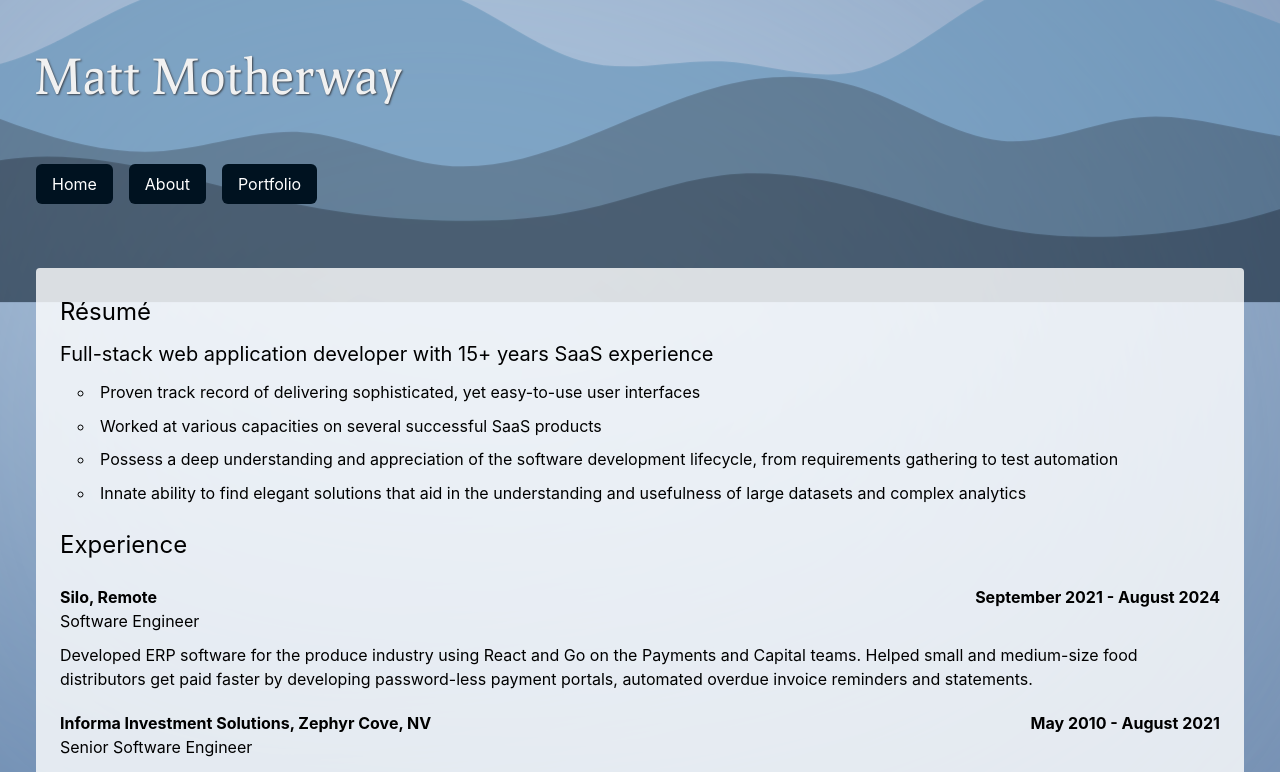
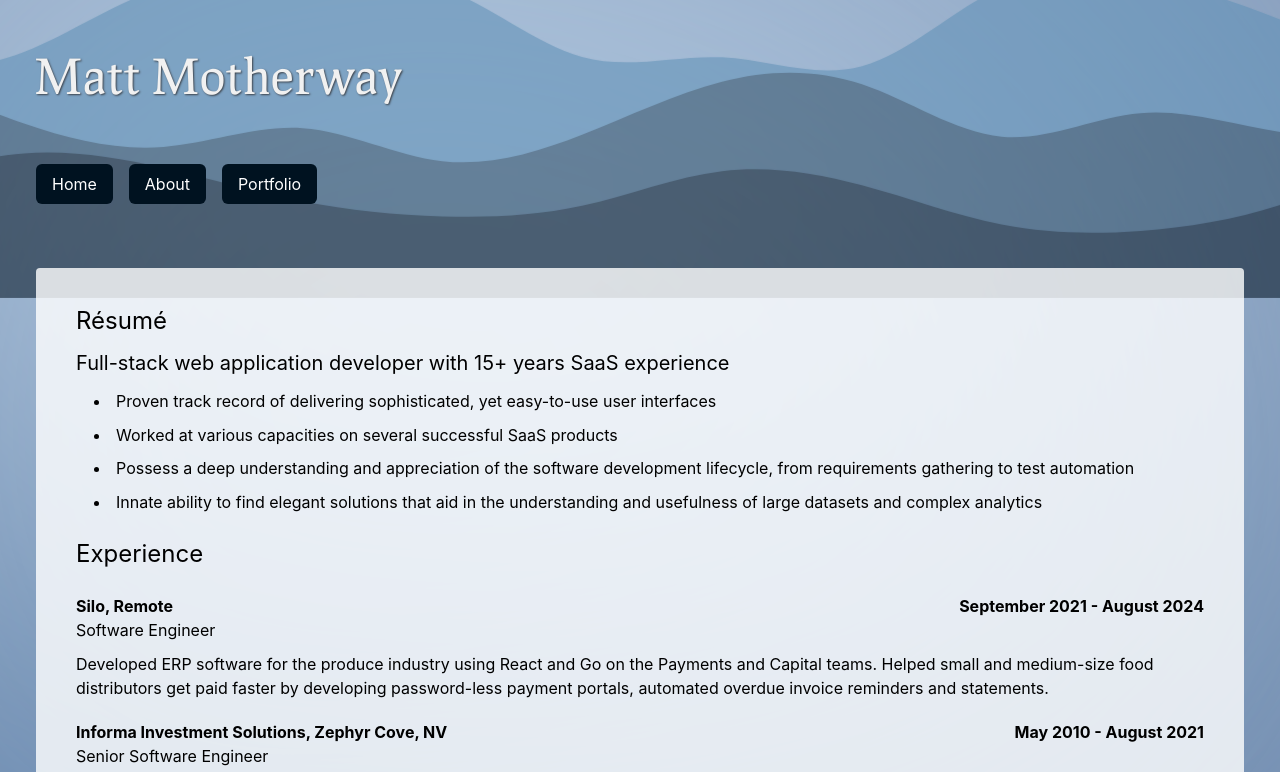
Before and after one commit to webxl/webxl-dot-net, a React (Vite) app: page /resume in a window 1280 px wide. Shown: the top 772 px of the page. Built offline with nearby package versions, Linux system fonts and the light colour scheme; what hex-to-rgba would draw is missing.

Commit message:
style tweaks

```diff
--- a/src/App.jsx
+++ b/src/App.jsx
@@ -80,6 +80,7 @@ const BackgroundWrapper = styled.div`
   .content {
     background: rgba(255, 255, 255, 0.8);
     border-radius: 4px;
+    padding: 25px 40px;
   }
 
   ul {
--- a/src/index.css
+++ b/src/index.css
@@ -6,6 +6,10 @@ body {
     background-color: #889bb9;
 }
 
+ul li {
+   line-height: 1.5;
+}
+
 #root {
     width: 100%;
 }
--- a/src/pages/portfolio.jsx
+++ b/src/pages/portfolio.jsx
@@ -38,10 +38,10 @@ export default () => (
         value, interest rate, rate or return, contributions, withdrawals and
         contributions, withdrawals and retirement time frame.
       </p>
-      <ul className="my-4" style={{ listStyle: "circle inside" }}>
+      <ul className="my-4 ml-6" style={{ listStyle: "disc outside" }}>
         <li className="mb-2">
           Calculates a savings balance over time, factoring in:
-          <ul className="pl-8 my-2" style={{ listStyle: "disc inside" }}>
+          <ul className="pl-8 my-2" style={{ listStyle: "disc outside" }}>
             <li className="mb-2">initial balance</li>
             <li className="mb-2">monthly contributions</li>
             <li className="mb-2">withdrawal amount</li>
@@ -54,7 +54,7 @@ export default () => (
         </li>
         <li className="mb-2">
           Graphs the savings balance over time using an interactive chart
-          <ul className="pl-8 my-2" style={{ listStyle: "disc inside" }}>
+          <ul className="pl-8 my-2" style={{ listStyle: "disc outside" }}>
             <li className="mb-2">
               Highlights the date contributions end and withdrawals begin
             </li>
@@ -71,7 +71,7 @@ export default () => (
         </li>
       </ul>
 
-      <h3 className="text-xl mb-3">
+      <h3 className="text-xl mt-10 mb-3">
         <a href="https://btc-charts-lovat.vercel.app/">BTC Charts</a>
       </h3>
       <p className="mb-4">
@@ -91,7 +91,7 @@ export default () => (
         (BTC) while comparing it to a popular trend line known as the Power Law.
         You can also configure the x and y axes to display in logarithmic scale.
       </p>
-      <ul className="my-4" style={{ listStyle: "circle inside" }}>
+      <ul className="my-4 ml-6" style={{ listStyle: "disc outside" }}>
         <li className="mb-2">
           This project shares some of the components and styles from Inflation Planner, but
           also pushes <a href="https://nivo.rocks/">Nivo charts</a> to its
@@ -111,7 +111,7 @@ export default () => (
         </li>
       </ul>
 
-      <h3 className="text-xl mb-3">
+      <h3 className="text-xl mt-10 mb-3">
         <a href="https://tustinirvineinternalmedicine.com/">
           Tustin Irvine Internal Medicine
         </a>
@@ -128,7 +128,7 @@ export default () => (
           </a>
         </div>
         <div className="flex-auto">
-          <ul className="my-4" style={{ listStyle: "circle inside" }}>
+          <ul className="my-4 ml-4" style={{ listStyle: "disc outside" }}>
             <li className="mb-2">
               Tustin Irvine Internal Medicine is a medical practice that
               provides a wide range of services to patients in the Tustin and
--- a/src/pages/resume.jsx
+++ b/src/pages/resume.jsx
@@ -33,7 +33,7 @@ export default () => {
             experience
           </h4>
 
-          <ul className="mb-3" style={{ listStyle: "circle inside" }}>
+          <ul className="mb-3" style={{ listStyle: "disc inside" }}>
             {highlights.map((hl, i) => (
               <li className="leading-normal mb-2" key={i}>
                 {hl}
```
